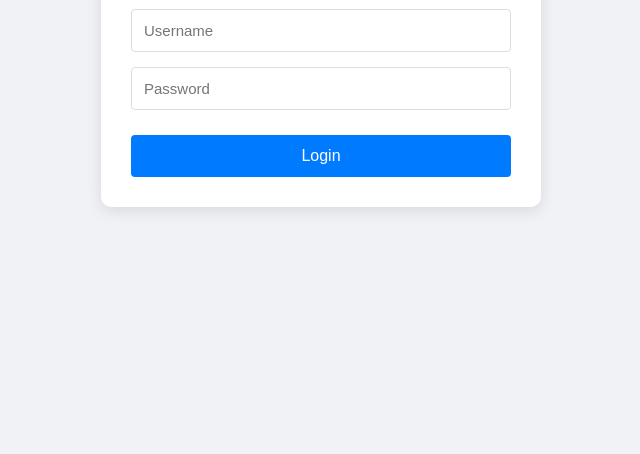
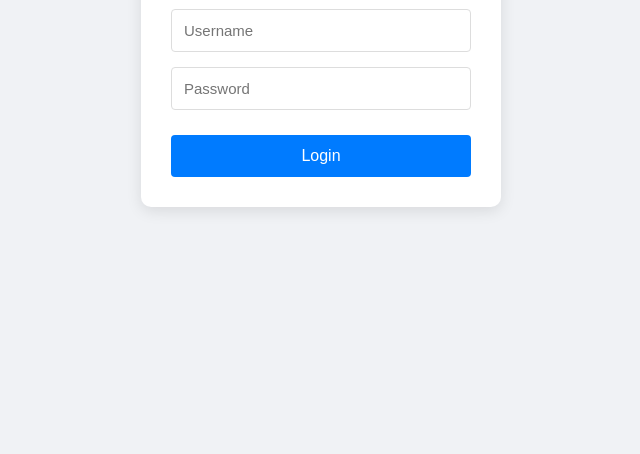
Before and after one commit to gaurav-kakwan/anuj-pelu, a website: page login.html in a window 1280 px wide. Shown: the part 346-800 px from the top of the page, without its empty margins (319-959 px from the left). Drawn offline with Linux system fonts and the light colour scheme.

Commit message:
Update login.html

```diff
--- a/login.html
+++ b/login.html
@@ -5,7 +5,7 @@
 <link rel="stylesheet" href="style.css">
 <style>
 body { display:flex; align-items:center; justify-content:center; min-height:100vh; }
-.card { width:380px !important; }
+.card { width:300px !important; }
 </style>
 </head>
 <body>
```
